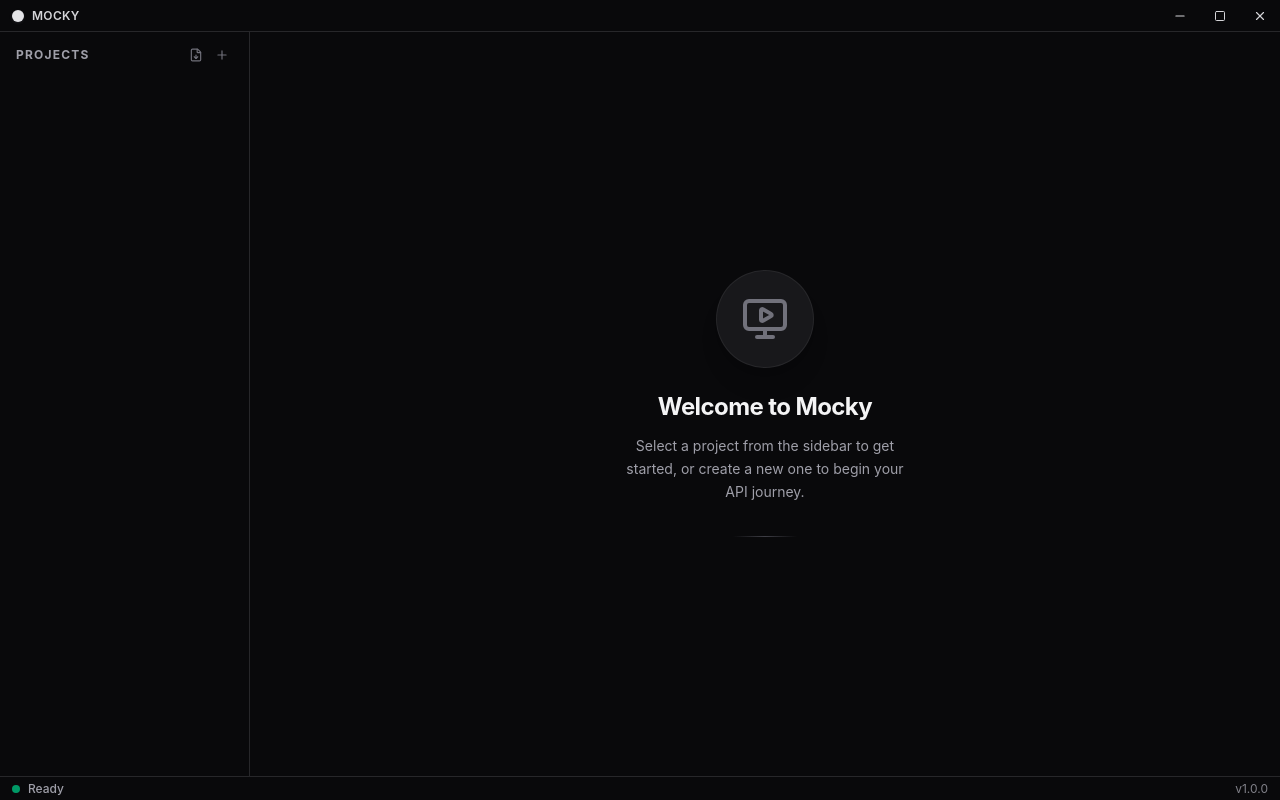
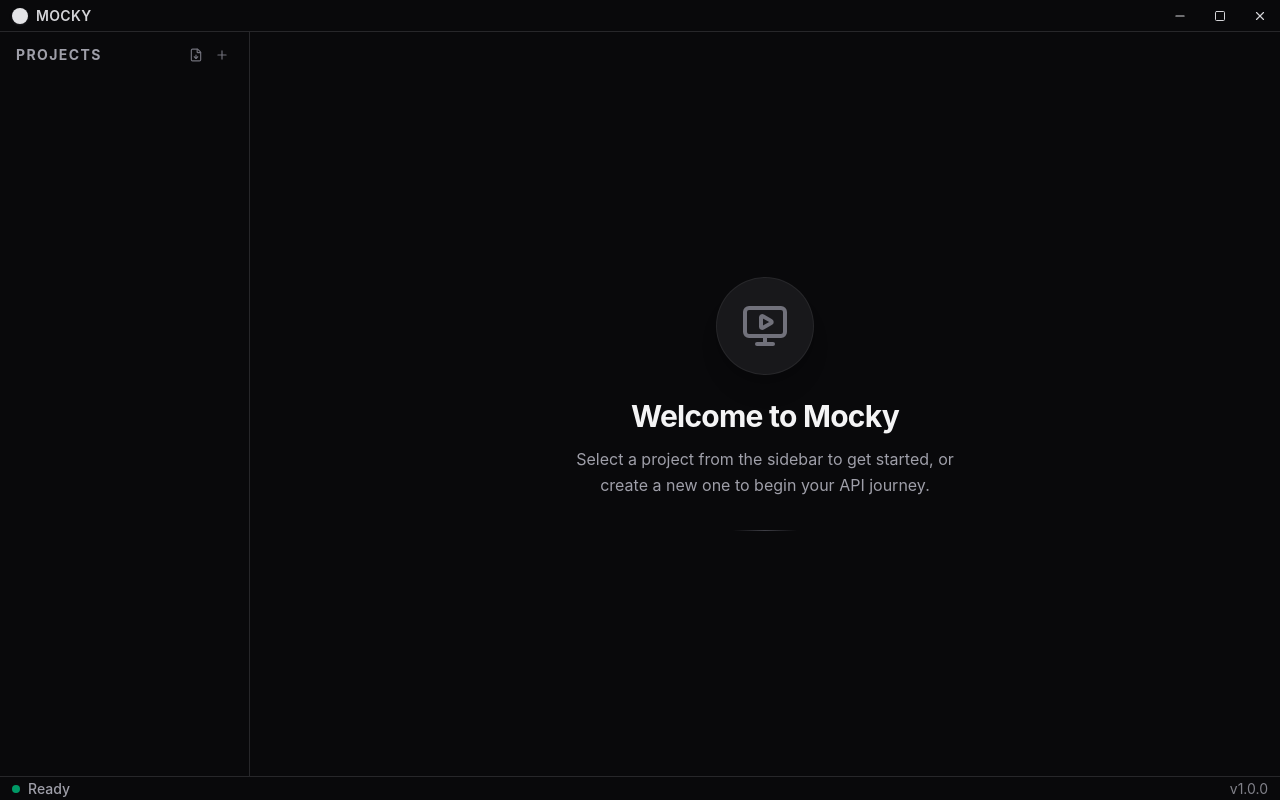
Before and after one commit to JadeTreeWithWind/Mocky, a Vue app: page /#/ in a window 1280 px wide. Built offline with nearby package versions, Linux system fonts and the light colour scheme; what @guolao/vue-monaco-editor would draw is missing.

Commit message:
style: 調整字體大小

```diff
--- a/src/renderer/src/components/ContextMenu.vue
+++ b/src/renderer/src/components/ContextMenu.vue
@@ -136,7 +136,7 @@
     <div
       v-if="visible"
       ref="menuRef"
-      class="fixed z-50 min-w-[160px] overflow-hidden rounded-md border border-zinc-800 bg-zinc-900/98 p-1 shadow-2xl ring-1 ring-white/10 backdrop-blur-md focus:outline-none"
+      class="fixed z-50 min-w-[180px] overflow-hidden rounded-md border border-zinc-800 bg-zinc-900/98 p-1 shadow-2xl ring-1 ring-white/10 backdrop-blur-md focus:outline-none"
       :style="{
         left: `${adjustedPosition.x}px`,
         top: `${adjustedPosition.y}px`
@@ -147,7 +147,7 @@
           v-for="item in items"
           :key="item.label"
           type="button"
-          class="group flex w-full items-center gap-2 rounded-sm px-2 py-1.5 text-left text-sm transition-colors"
+          class="group flex w-full items-center gap-2.5 rounded-sm px-3 py-2 text-left text-base transition-colors"
           :class="[
             item.danger
               ? 'text-red-400 hover:bg-red-500/10 hover:text-red-300'
@@ -158,7 +158,7 @@
           <component
             :is="item.icon"
             v-if="item.icon"
-            class="h-4 w-4"
+            class="h-5 w-5"
             :class="item.danger ? 'text-red-400/80' : 'text-zinc-400 group-hover:text-zinc-200'"
           />
           <span class="flex-1">{{ item.label }}</span>
--- a/src/renderer/src/components/LoadingOverlay.vue
+++ b/src/renderer/src/components/LoadingOverlay.vue
@@ -21,7 +21,7 @@
       class="flex flex-col items-center gap-3 rounded-lg border border-zinc-800 bg-zinc-900 p-6 shadow-xl"
     >
       <Loader2 class="h-8 w-8 animate-spin text-zinc-200" />
-      <span class="text-sm font-medium text-zinc-300">Processing...</span>
+      <span class="text-base font-medium text-zinc-300">Processing...</span>
     </div>
   </div>
 </template>
--- a/src/renderer/src/components/MainLayout.vue
+++ b/src/renderer/src/components/MainLayout.vue
@@ -313,7 +313,7 @@
     <div class="flex flex-1 overflow-hidden">
       <aside class="flex w-[250px] shrink-0 flex-col border-r border-zinc-800 bg-zinc-950">
         <div class="flex items-center justify-between px-4 py-3">
-          <h2 class="text-xs font-bold tracking-widest text-zinc-400 uppercase">Projects</h2>
+          <h2 class="text-sm font-bold tracking-widest text-zinc-400 uppercase">Projects</h2>
           <div class="flex items-center gap-1">
             <button
               type="button"
--- a/src/renderer/src/components/ProjectItem.vue
+++ b/src/renderer/src/components/ProjectItem.vue
@@ -30,7 +30,7 @@
  * 容器主體的動態樣式
  */
 const containerClasses = computed(() => [
-  'group flex cursor-pointer items-center justify-between rounded-md px-3 py-2.5 text-sm transition-all duration-200 focus:outline-none focus:ring-1 focus:ring-zinc-600',
+  'group flex cursor-pointer items-center justify-between rounded-md px-3 py-2.5 text-base transition-all duration-200 focus:outline-none focus:ring-1 focus:ring-zinc-600',
   props.isActive
     ? 'bg-zinc-900 text-zinc-50 font-semibold shadow-md ring-1 ring-zinc-800'
     : 'text-zinc-400 hover:bg-zinc-800/50 hover:text-zinc-200 font-medium'
@@ -40,7 +40,7 @@
  * Port 標籤的樣式
  */
 const badgeClasses = computed(() => [
-  'shrink-0 rounded px-2 py-0.5 text-[11px] font-mono font-bold tracking-wider transition-colors',
+  'shrink-0 rounded px-2 py-0.5 text-[13px] font-mono font-bold tracking-wider transition-colors',
   props.isActive
     ? 'bg-zinc-800 text-zinc-200 border border-zinc-700'
     : 'bg-zinc-900 text-zinc-600 border border-zinc-900 group-hover:border-zinc-700 group-hover:text-zinc-400'
--- a/src/renderer/src/components/RouteEditor.vue
+++ b/src/renderer/src/components/RouteEditor.vue
@@ -429,7 +429,7 @@
                   type="number"
                   min="0"
                   step="100"
-                  class="w-16 rounded-md border border-zinc-700 bg-zinc-800 px-2 py-1 pr-6 text-right text-xs font-bold text-zinc-200 focus:border-blue-500 focus:ring-1 focus:ring-blue-500 focus:outline-none"
+                  class="w-20 rounded-md border border-zinc-700 bg-zinc-800 px-2 py-1 pr-6 text-right text-xs font-bold text-zinc-200 focus:border-blue-500 focus:ring-1 focus:ring-blue-500 focus:outline-none"
                 />
                 <span class="pointer-events-none absolute right-2 text-xs text-zinc-500">ms</span>
               </div>
--- a/src/renderer/src/components/StatusBar.vue
+++ b/src/renderer/src/components/StatusBar.vue
@@ -38,7 +38,7 @@
 
 <template>
   <footer
-    class="flex h-6 shrink-0 items-center justify-between border-t border-zinc-800 bg-zinc-950 px-3 text-xs text-zinc-400 select-none"
+    class="flex h-6 shrink-0 items-center justify-between border-t border-zinc-800 bg-zinc-950 px-3 text-sm text-zinc-400 select-none"
     role="contentinfo"
   >
     <div
--- a/src/renderer/src/components/TitleBar.vue
+++ b/src/renderer/src/components/TitleBar.vue
@@ -33,10 +33,10 @@
   >
     <div class="flex items-center gap-2 pl-3">
       <div
-        class="h-3 w-3 rounded-full bg-zinc-200 shadow-sm shadow-zinc-500/20"
+        class="h-4 w-4 rounded-full bg-zinc-200 shadow-sm shadow-zinc-500/20"
         aria-hidden="true"
       />
-      <span class="text-xs font-semibold tracking-wide text-zinc-300 uppercase">Mocky</span>
+      <span class="text-sm font-semibold tracking-wide text-zinc-300 uppercase">Mocky</span>
     </div>
 
     <div class="window-controls flex h-full">
--- a/src/renderer/src/views/WelcomeView.vue
+++ b/src/renderer/src/views/WelcomeView.vue
@@ -13,11 +13,11 @@
       <MonitorPlay :size="48" class="text-zinc-500" aria-hidden="true" />
     </div>
 
-    <h2 id="welcome-title" class="mb-3 text-2xl font-bold tracking-tight text-zinc-100">
+    <h2 id="welcome-title" class="mb-3 text-3xl font-bold tracking-tight text-zinc-100">
       Welcome to Mocky
     </h2>
 
-    <p class="max-w-[300px] text-sm leading-relaxed text-zinc-400">
+    <p class="max-w-[400px] text-base leading-relaxed text-zinc-400">
       Select a project from the sidebar to get started, or create a new one to begin your API
       journey.
     </p>
```
